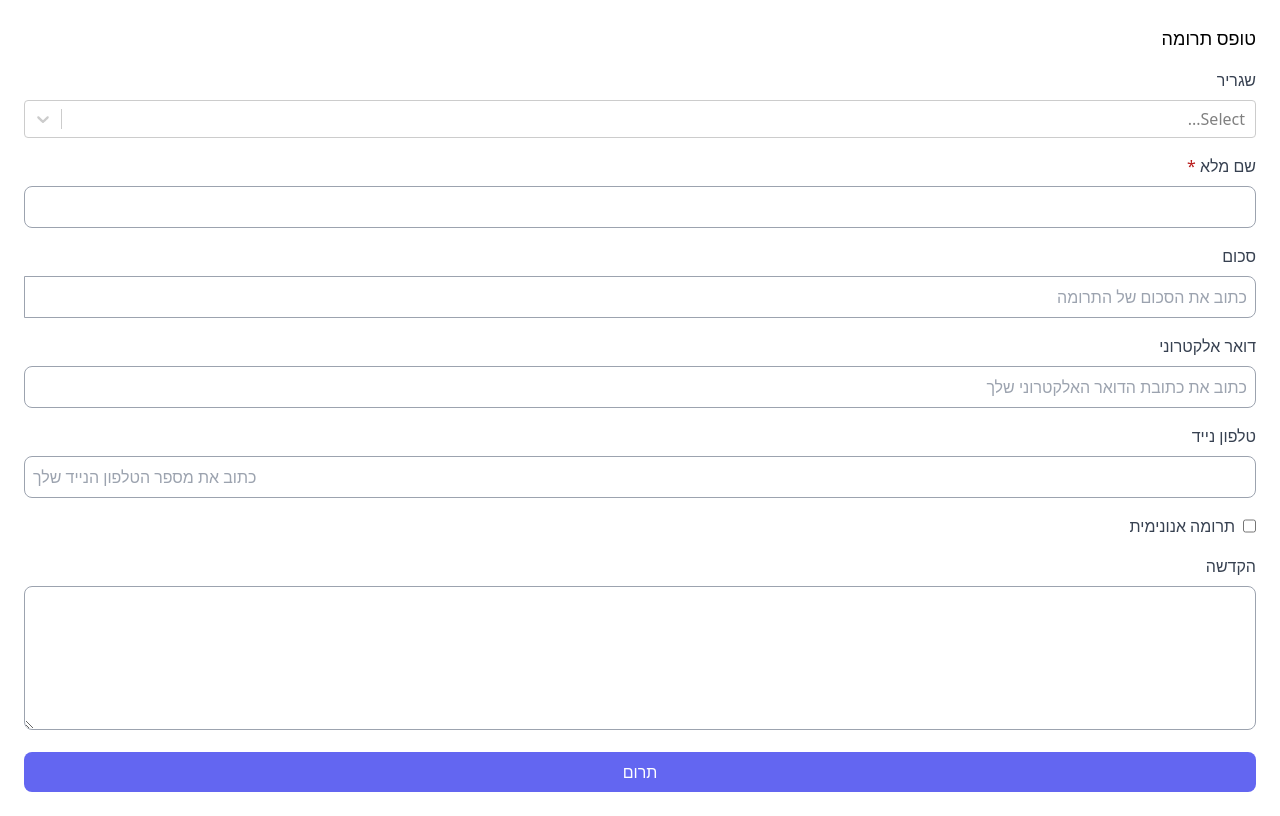
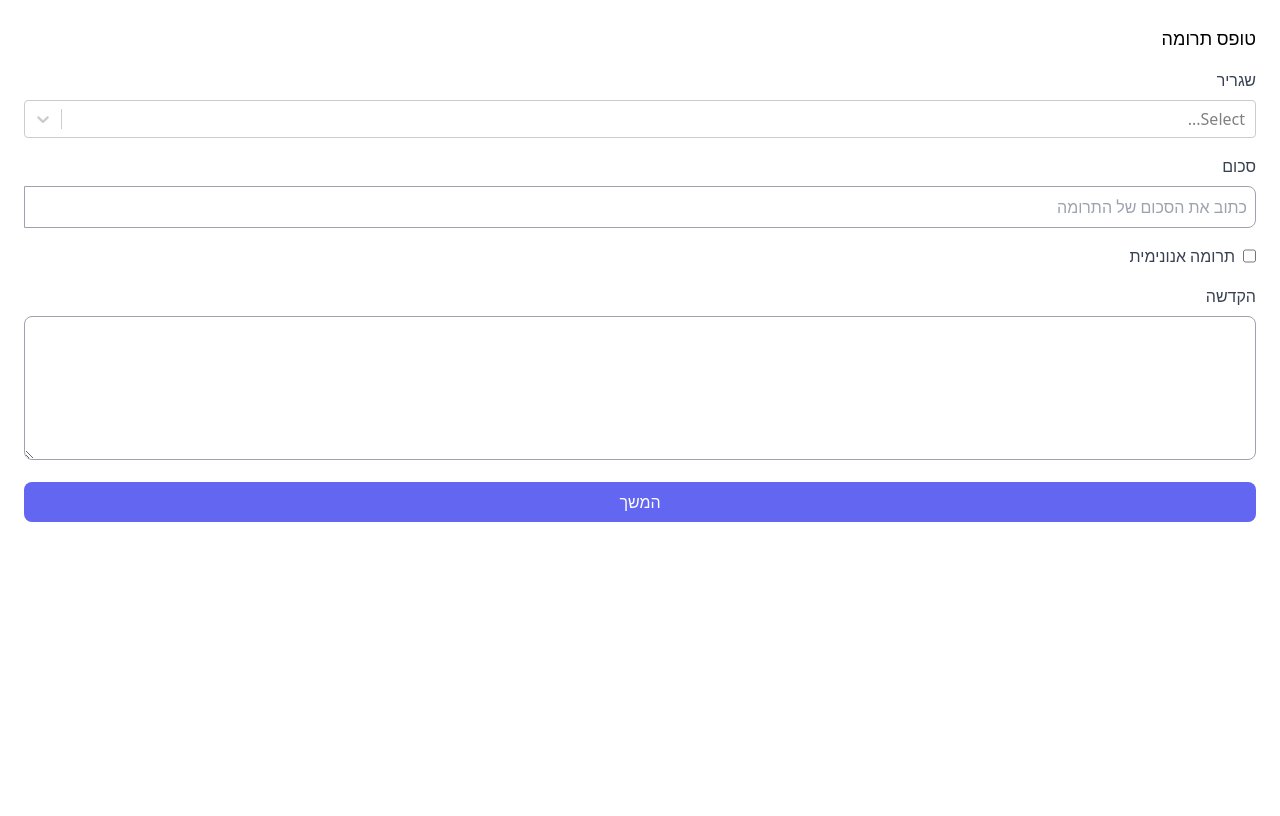
Before and after one commit to dovid-moshe-crow/bit-form, a Next.js app: page / in a window 1280 px wide. Built offline with nearby package versions, Linux system fonts and the light colour scheme; no server answers.

Commit message:
Update index.tsx

```diff
--- a/src/pages/index.tsx
+++ b/src/pages/index.tsx
@@ -1,4 +1,4 @@
- /* eslint-disable */
+/* eslint-disable */
 
 import type { InferGetServerSidePropsType, NextApiResponse } from "next";
 import Head from "next/head";
@@ -34,9 +34,9 @@ const Home = ({
   data,
 }: InferGetServerSidePropsType<typeof getServerSideProps>) => {
   const [amb, setAmb] = useState<string>();
-  const [fullName, setFullName] = useState("");
-  const [email, setEmail] = useState("");
-  const [phoneNumber, setPhoneNumber] = useState("");
+  //const [fullName, setFullName] = useState("");
+  //const [email, setEmail] = useState("");
+  //const [phoneNumber, setPhoneNumber] = useState("");
   const [anonymous, setAnonymous] = useState(false);
   const [dedication, setDedication] = useState("");
   const [amount, setAmount] = useState(1);
@@ -54,15 +54,17 @@ const Home = ({
      *  dedication
      */
 
+    // &custom_field_03=${encodeURIComponent(
+    //   fullName
+    // )}&custom_field_04=${encodeURIComponent(
+    //   email
+    // )}&custom_field_05=${encodeURIComponent(
+    //   phoneNumber
+    // )}
+
     window.location.href = `https://secure.cardcom.solutions/e/kRGe0T0JvEyRfy98wAxBxA?sum=${amount}&custom_field_01=${
       data.campaign
-    }&custom_field_02=${amb}&custom_field_03=${encodeURIComponent(
-      fullName
-    )}&custom_field_04=${encodeURIComponent(
-      email
-    )}&custom_field_05=${encodeURIComponent(
-      phoneNumber
-    )}&custom_field_06=${encodeURIComponent(
+    }&custom_field_02=${amb}&custom_field_06=${encodeURIComponent(
       anonymous
     )}&custom_field_07=${encodeURIComponent(
       dedication
@@ -101,7 +103,7 @@ const Home = ({
           )}
         </div>
 
-        <div className="mb-4">
+        {/* <div className="mb-4">
           <label className="mb-2 block font-medium text-gray-700">
             שם מלא <span className="text-red-700">*</span>
           </label>
@@ -112,7 +114,7 @@ const Home = ({
             onChange={(ev) => setFullName(ev.target.value)}
             name="full_name"
           />
-        </div>
+        </div> */}
 
         <div className="mb-4">
           <label className="mb-2 block font-medium text-gray-700">סכום</label>
@@ -128,7 +130,7 @@ const Home = ({
             />
           </div>
         </div>
-
+{/*
         <div className="mb-4">
           <label className="mb-2 block font-medium text-gray-700">
             דואר אלקטרוני
@@ -140,9 +142,9 @@ const Home = ({
             onChange={(ev) => setEmail(ev.target.value)}
             placeholder="כתוב את כתובת הדואר האלקטרוני שלך"
           />
-        </div>
+        </div> */}
 
-        <div className="mb-4">
+        {/* <div className="mb-4">
           <label className="mb-2 block font-medium text-gray-700">
             טלפון נייד
           </label>
@@ -153,7 +155,7 @@ const Home = ({
             name="phone"
             placeholder="כתוב את מספר הטלפון הנייד שלך"
           />
-        </div>
+        </div> */}
         <div className="mb-4 flex justify-start">
           <input
             className=" rounded-lg border border-gray-400"
@@ -177,7 +179,7 @@ const Home = ({
         </div>
 
         <button className="w-full rounded-lg bg-indigo-500 py-2 px-4 text-white hover:bg-indigo-600">
-          תרום
+          המשך
         </button>
       </form>
     </>
```
